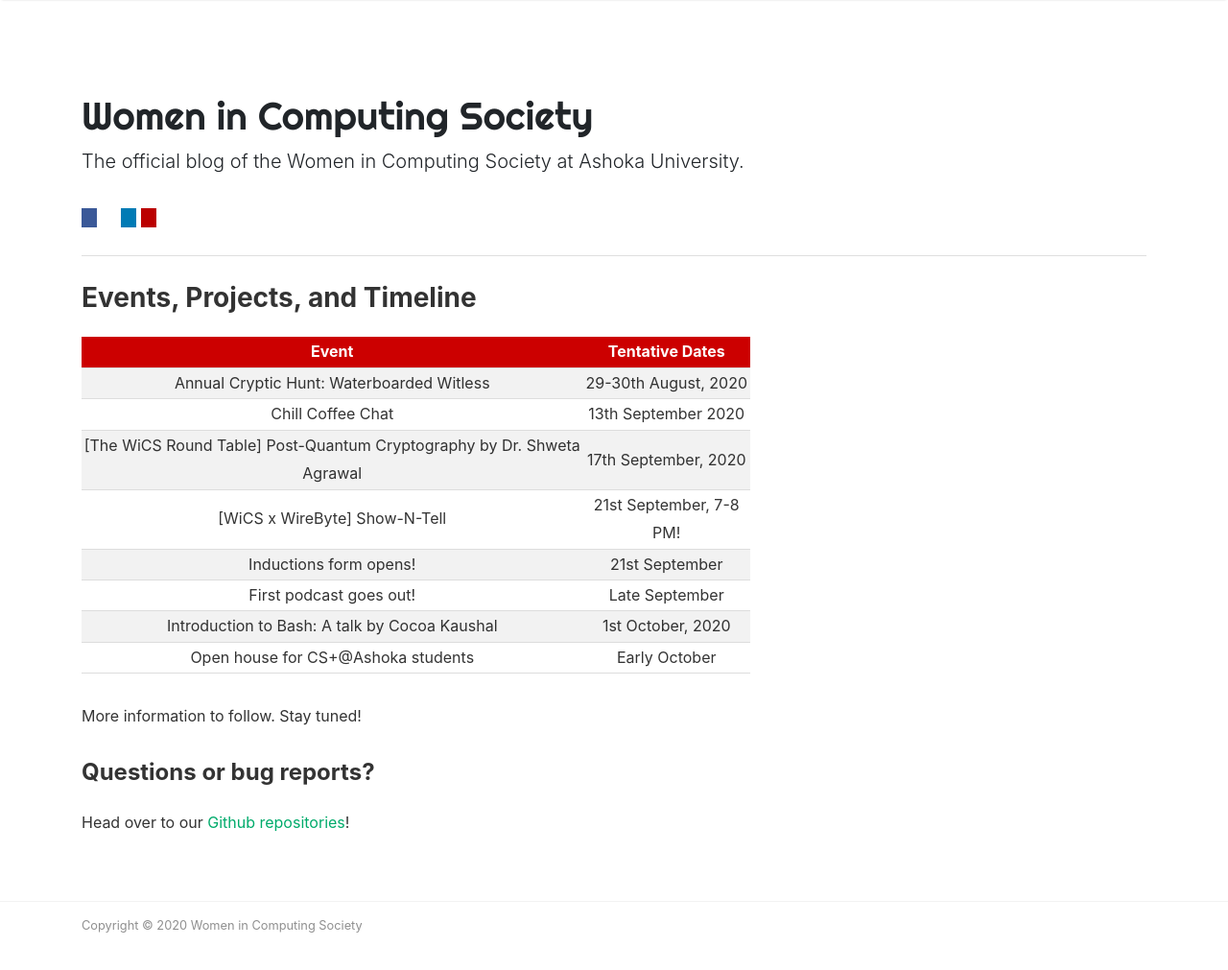
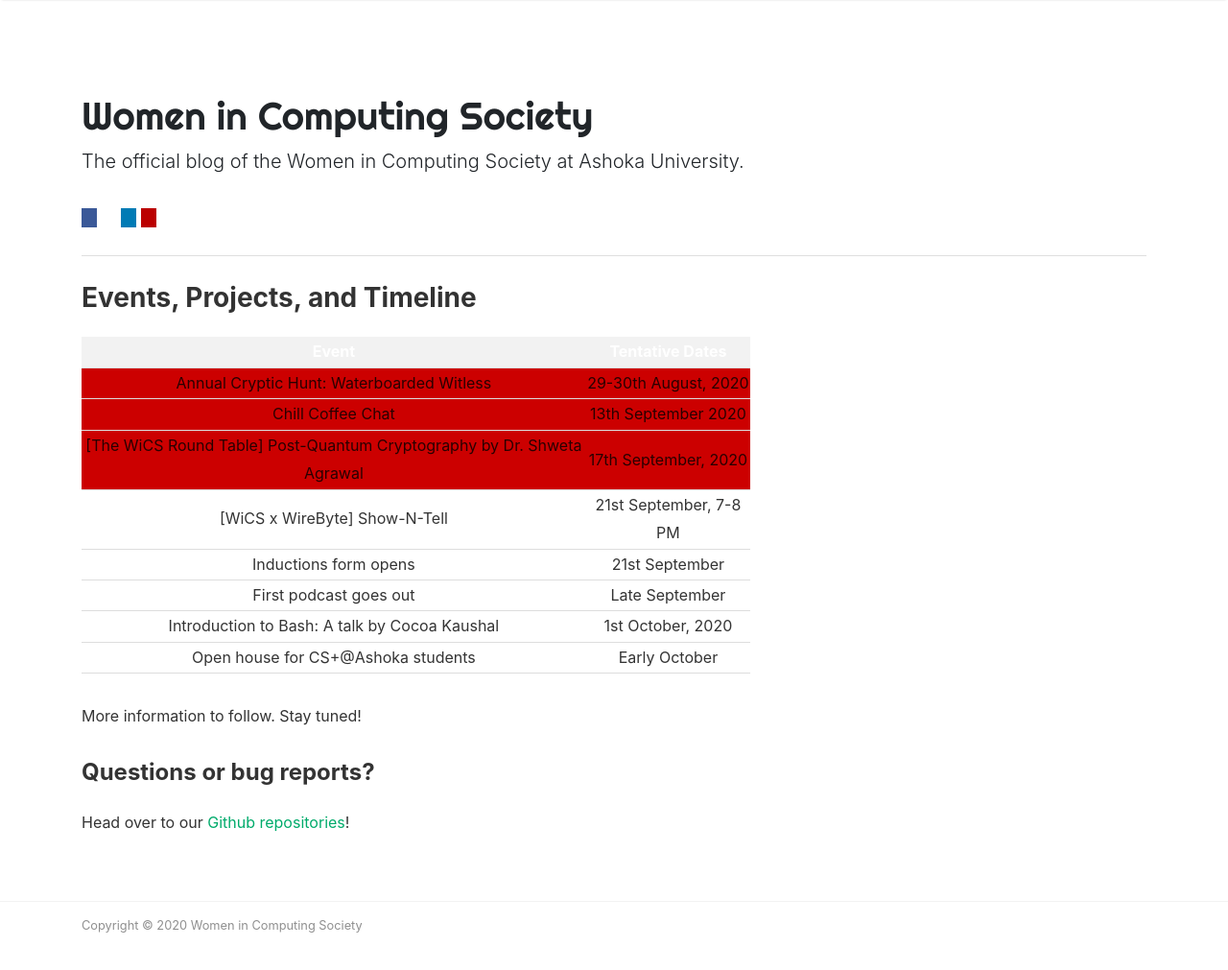
Before and after one commit to wics-ashoka/wics-ashoka.github.io, a Jekyll site: the page built from _pages/upcomingevents.md, in a window 1280 px wide and 1048 px high. Shown: the top 1011 px of the window at 96% size. Built offline with Jekyll 4.4.1, drawn with Linux system fonts in a browser that asks for light colours; nearby versions of some CDN libraries.

```diff
--- a/_layouts/default.html
+++ b/_layouts/default.html
@@ -149,7 +149,7 @@
 ================================================== -->
 <div class="alertbar">
 	<div class="container text-center">
-		<span><img src="{{ site.baseurl }}/assets/images/wics-logo.png" width="40" height="30" alt="{{site.title}}"> &nbsp; Never miss a <b>communication</b> from us, subscribe to our mailing list.</span>
+		<span><img src="{{ site.baseurl }}/assets/images/wics-logo.jpg" width="40" height="30" alt="{{site.title}}"> &nbsp; Never miss a <b>communication</b> from us, subscribe to our mailing list.</span>
         <form action="{{site.mailchimp-list}}" method="post" name="mc-embedded-subscribe-form" class="wj-contact-form validate" target="_blank" novalidate>
             <div class="mc-field-group">
             <input type="email" placeholder="Email" name="MERGE0" class="required email" id="MERGE0" autocapitalize="off" autocorrect="off" required>
--- a/_pages/upcomingevents.md
+++ b/_pages/upcomingevents.md
@@ -12,10 +12,9 @@
 		text-align: center;
 	}
 	th {
-  background-color: #cc0000;
+  background-color: #f2f2f2;
   color: white;
 	}
-	tr:nth-child(even) {background-color: #f2f2f2;}
 	tr:hover {background-color: #f5f5f5;}
 	th, td {
   border-bottom: 1px solid #ddd;
@@ -29,15 +28,15 @@
 		<th>Event</th>
 		<th>Tentative Dates</th>
 	</tr>
-	<tr>
+	<tr style="background-color: #cc0000">
     	<td>Annual Cryptic Hunt: Waterboarded Witless</td>
     	<td>29-30th August, 2020</td>
   	</tr>
-    <tr>
+    <tr style="background-color: #cc0000">
       <td>Chill Coffee Chat</td>
       <td>13th September 2020</td>
     </tr>
-        <tr>
+        <tr style="background-color: #cc0000">
       <td>
         [The WiCS Round Table] Post-Quantum Cryptography by Dr. Shweta Agrawal
       </td>
@@ -45,14 +44,14 @@
     </tr>
   	<tr>
   		<td>[WiCS x WireByte] Show-N-Tell</td>
-  		<td>21st September, 7-8 PM!</td>
+  		<td>21st September, 7-8 PM</td>
   	</tr>
     <tr>
-      <td>Inductions form opens!</td>
+      <td>Inductions form opens</td>
       <td>21st September</td>
     </tr>
     <tr>
-      <td>First podcast goes out!</td>
+      <td>First podcast goes out</td>
       <td>Late September</td>
     </tr>
     <tr>
```
